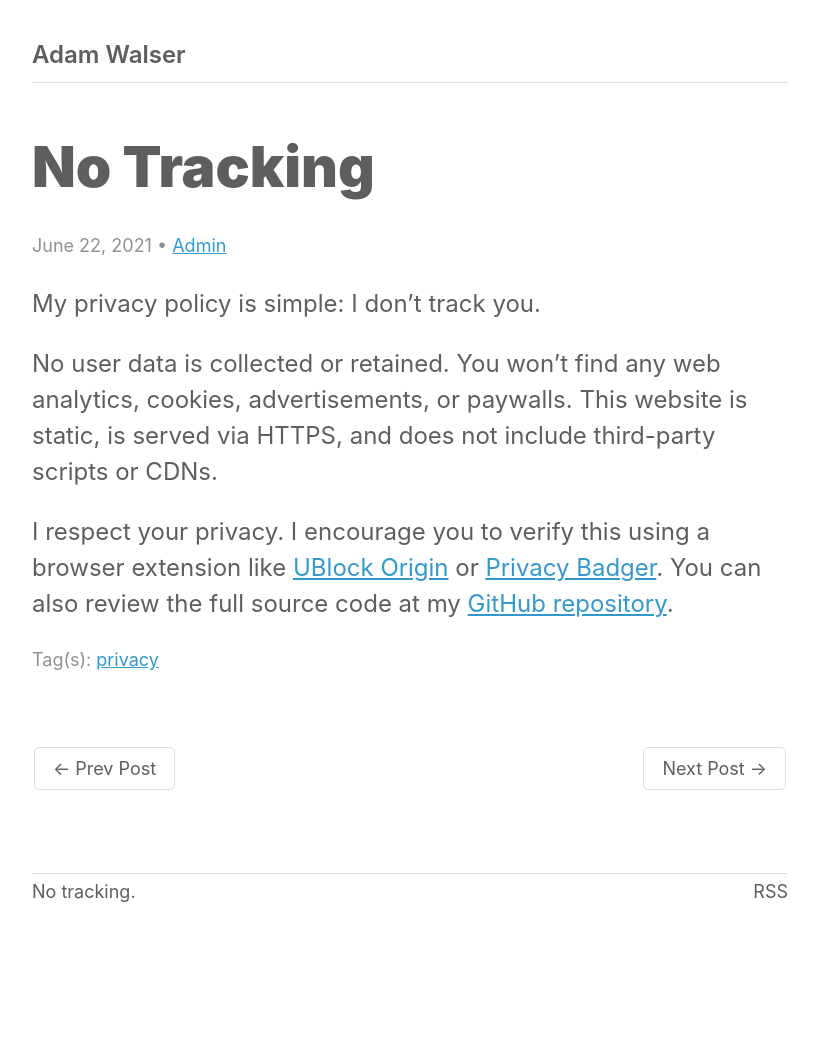
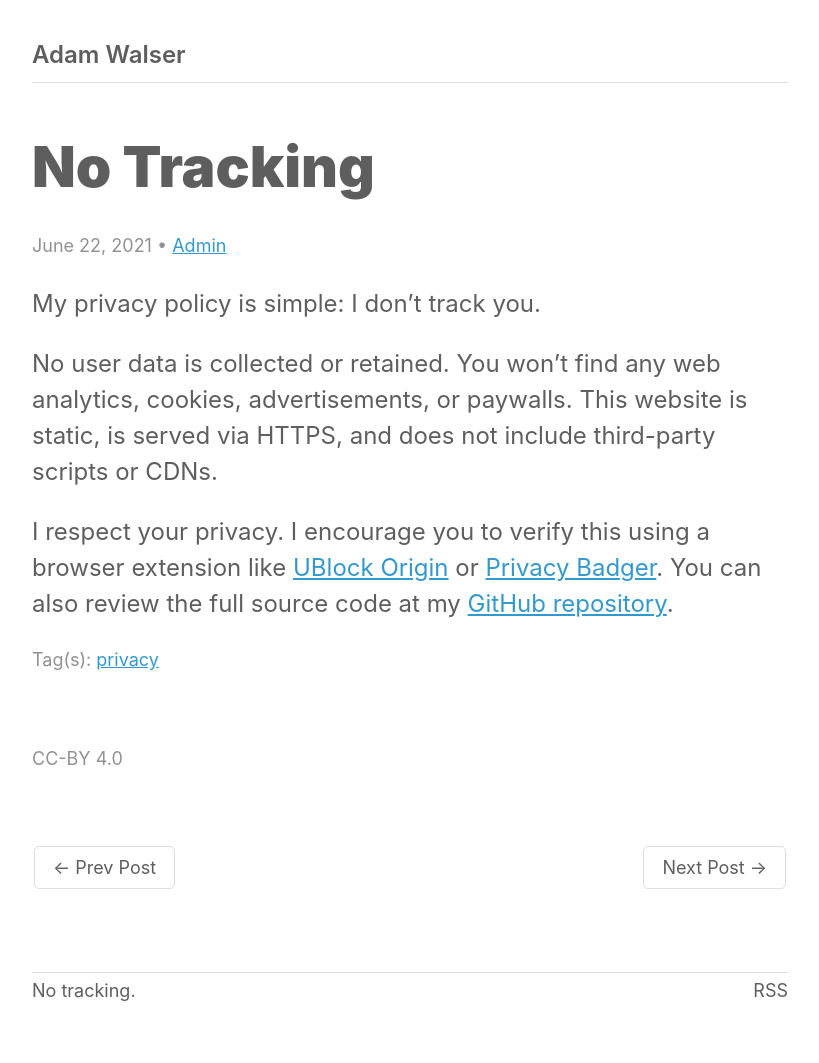
Before and after one commit to ajpwalser/ajpwalser.github.io, a Jekyll site: the page built from _posts/2021-06-22-no-tracking.md, in a window 1280 px wide. Shown: the whole page, without its empty margins (230-1049 px from the left). Built offline with Jekyll 4.4.1, drawn with Linux system fonts in a browser that asks for light colours; some web fonts are replaced; before the commit the page ends 964 px from its top, so only the background shows below that.

Commit message:
Update post.html

```diff
--- a/_layouts/post.html
+++ b/_layouts/post.html
@@ -9,6 +9,7 @@ layout: default
       {{ content }}
    </div>
    <p class="meta">{% for tag in page.tags %}Tag(s): <a href="{{ site.url }}/tags/#{{ tag | cgi_escape }}" title="Posts tagged “{{ tag }}”" rel="tag">{{ tag }}</a>{% unless forloop.last %}&nbsp;{% endunless %}{% endfor %}</p>
+   <p class="meta">CC-BY 4.0</p>
       <div class="post-nav">
          {% if page.previous.url %}
          <a href="{{page.previous.url}}" title="Prev Post">&larr; Prev Post </a>
```
